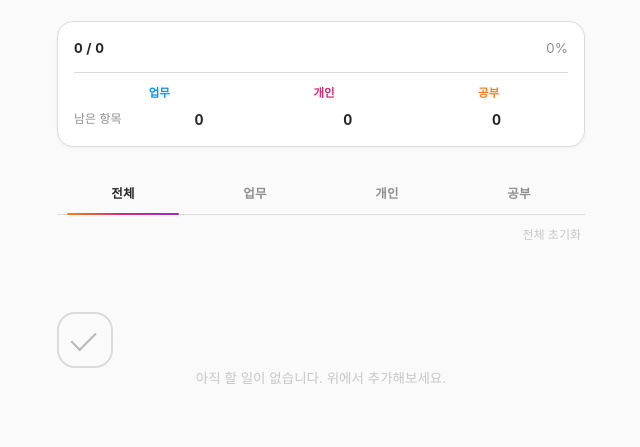
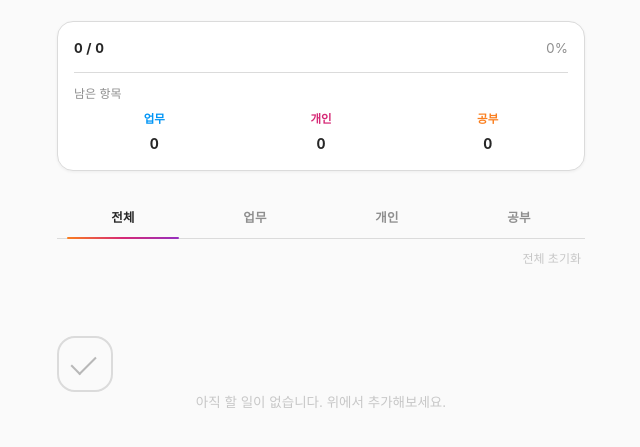
Before and after one commit to pcw7/todo-app, a plain HTML site: page index.html in a window 1280 px wide. Shown: the part 139-586 px from the top of the page, without its empty margins (319-959 px from the left). Drawn offline with Linux system fonts and the light colour scheme.

Commit message:
Stack category labels directly above their counts
Replaced the two-row table (category header row, separate value
row) with three columns, each pairing a category name directly
above its own remaining count.

```diff
--- a/app.js
+++ b/app.js
@@ -148,17 +148,20 @@ function renderProgress(todos) {
   });
 
   progressBreakdown.innerHTML = `
-    <div class="breakdown-row breakdown-header">
-      <span class="breakdown-label"></span>
-      <span class="breakdown-cat cat-work">업무</span>
-      <span class="breakdown-cat cat-personal">개인</span>
-      <span class="breakdown-cat cat-study">공부</span>
-    </div>
-    <div class="breakdown-row breakdown-values">
-      <span class="breakdown-label">남은 항목</span>
-      <span class="breakdown-value">${remainingByCategory.work}</span>
-      <span class="breakdown-value">${remainingByCategory.personal}</span>
-      <span class="breakdown-value">${remainingByCategory.study}</span>
+    <div class="breakdown-title">남은 항목</div>
+    <div class="breakdown-grid">
+      <div class="breakdown-col">
+        <span class="breakdown-cat cat-work">업무</span>
+        <span class="breakdown-value">${remainingByCategory.work}</span>
+      </div>
+      <div class="breakdown-col">
+        <span class="breakdown-cat cat-personal">개인</span>
+        <span class="breakdown-value">${remainingByCategory.personal}</span>
+      </div>
+      <div class="breakdown-col">
+        <span class="breakdown-cat cat-study">공부</span>
+        <span class="breakdown-value">${remainingByCategory.study}</span>
+      </div>
     </div>
   `;
 }
--- a/style.css
+++ b/style.css
@@ -305,21 +305,23 @@ body {
   border-top: 1px solid var(--line);
 }
 
-.breakdown-row {
+.breakdown-title {
+  font-size: 12px;
+  color: var(--ink-muted);
+  margin-bottom: 8px;
+}
+
+.breakdown-grid {
   display: grid;
-  grid-template-columns: auto repeat(3, 1fr);
-  align-items: center;
+  grid-template-columns: repeat(3, 1fr);
   gap: 6px;
 }
 
-.breakdown-header {
-  margin-bottom: 6px;
-}
-
-.breakdown-label {
-  font-size: 12px;
-  color: var(--ink-muted);
-  white-space: nowrap;
+.breakdown-col {
+  display: flex;
+  flex-direction: column;
+  align-items: center;
+  gap: 4px;
 }
 
 .breakdown-cat {
```
